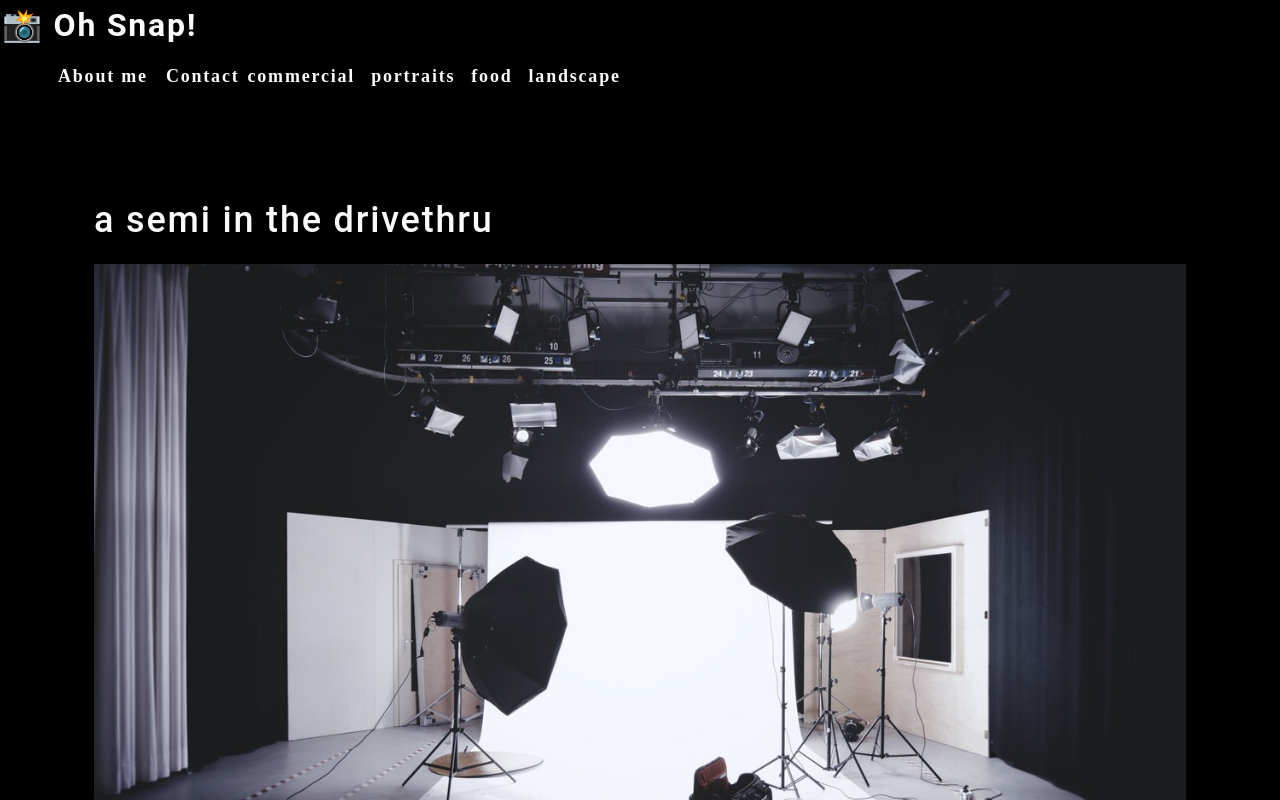
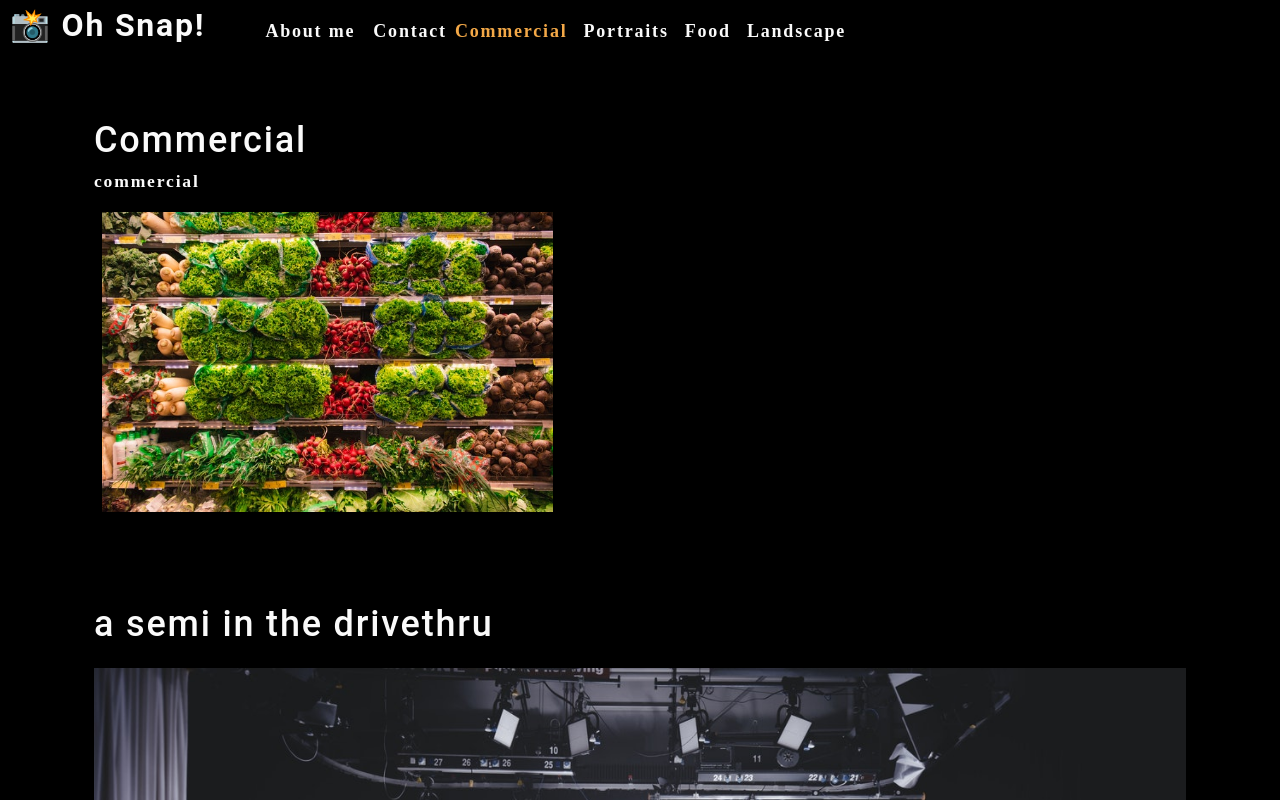
Before and after one commit to RM-Evans/photo-port, a React (Create React App) app: page / in a window 1280 px wide. Shown: the top 800 px of the page. Built offline with nearby package versions, Linux system fonts and the light colour scheme.

Commit message:
adding hooks

```diff
--- a/src/App.js
+++ b/src/App.js
@@ -1,17 +1,36 @@
-import React from 'react';
+//"lift state"
+import React, { useState } from 'react';
 import './App.css';
 import Nav from './components/Nav/index';
 import About from "./components/About/index";
+import Gallery from './components/Gallery/index';
 
 
 function App() {
+  const [categories] = useState([
+    {
+      name: 'commercial',
+      description: 'Photos of grocery stores, food trucks, and other commercial projects',
+    },
+    { name: 'portraits', description: 'Portraits of people in my life' },
+    { name: 'food', description: 'Delicious delicacies' },
+    { name: 'landscape', description: 'Fields, farmhouses, waterfalls, and the beauty of nature' },
+  ]);
+
+  const [currentCategory, setCurrentCategory] = useState(categories[0]);
+
   return (
     <div>
-      <Nav></Nav>
+      <Nav
+        categories={categories}
+        setCurrentCategory={setCurrentCategory}
+        currentCategory={currentCategory}
+      ></Nav>
       <main>
-        <About>
-
-        </About>
+        <div>
+          <Gallery></Gallery>
+          <About></About>
+        </div>
       </main>
     </div>
   );
--- /dev/null
+++ b/src/components/Gallery/index.js
@@ -0,0 +1,26 @@
+import React from 'react';
+import { capitalizeFirstLetter } from '../../utils/helpers';
+import photo from '../../assets/small/commercial/0.jpg';
+
+function Gallery(props) {
+    const currentCategory = {
+        name: "commercial",
+        description:
+            "Photos of bears, hares, and chairs "
+    };
+    return (
+        <section>
+            <h1>{capitalizeFirstLetter(currentCategory.name)}</h1>
+            <p>{currentCategory.name}</p>
+            <div className="flex-row">
+                <img
+                    src={photo}
+                    alt="Commercial Example"
+                    className="img-thumbnail mx-1"
+                />
+            </div>
+        </section>
+    );
+}
+
+export default Gallery;
--- a/src/components/Nav/index.js
+++ b/src/components/Nav/index.js
@@ -1,52 +1,56 @@
-import React from 'react';
+import React, { useEffect } from 'react';
+import { capitalizeFirstLetter } from "../../utils/helpers";
+
+//using a "short-circuit expression" to map categories
+function Nav(props) {
 
 
-function Nav() {
-    const categories = [
-        {
-            name: "commercial",
-            description:
-                "Photos of grocery stores, food trucks, and other commercial projects",
-        },
-        { name: "portraits", description: "Portraits of people in my life" },
-        { name: "food", description: "Delicious delicacies" },
-        {
-            name: "landscape",
-            description: "Fields, farmhouses, waterfalls, and the beauty of nature",
-        },
-    ];
-    function categorySelected() {
-        console.log("define categorySelected");
-    }
+
+    const {
+        categories = [],
+        setCurrentCategory,
+        currentCategory,
+    } = props;
+
+    useEffect(() => {
+        document.title = capitalizeFirstLetter(currentCategory.name);
+    }, [currentCategory]);
+
     return (
-        <header>
+        <header className="flex-row px-1">
             <h2>
                 <a data-testid="link" href="/">
-                    <span role="img" aria-label="camera"> 📸</span> Oh Snap!
-    </a>
+                    <span role="img" aria-label="camera">
+                        {" "}
+                📸
+            </span>{" "}
+            Oh Snap!
+            </a>
             </h2>
             <nav>
                 <ul className="flex-row">
                     <li className="mx-2">
-                        <a data-testid="about" href="#about">
+                        <a
+                            href="#about"
+                        >
                             About me
-        </a>
+                </a>
                     </li>
                     <li>
                         <span>Contact</span>
                     </li>
                     {categories.map((category) => (
-                        <li
-                            className="mx-1"
-                            key={category.name}
-                        >
-
-                            <span onClick={() => categorySelected(category.name)} >
-                                {category.name}
+                        <li className={`mx-1 ${currentCategory.name === category.name && 'navActive'
+                            }`} key={category.name}>
+                            <span
+                                onClick={() => {
+                                    setCurrentCategory(category);
+                                }}
+                            >
+                                {capitalizeFirstLetter(category.name)}
                             </span>
                         </li>
                     ))}
-
                 </ul>
             </nav>
         </header>
```
